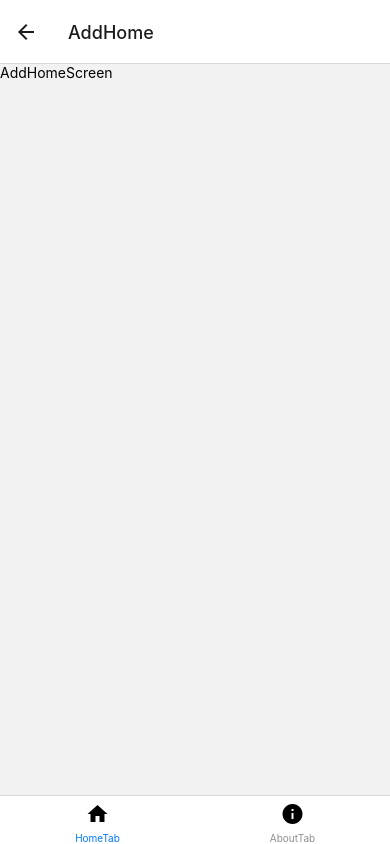
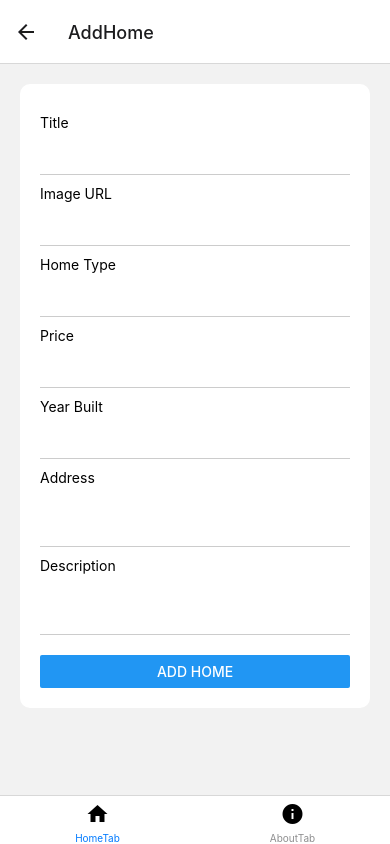
Before and after one commit to tkalejandro/react-native-housing-app, a React Native app in the folder client/: screen /AddHome in a window 390 px wide. Built offline with nearby package versions, Linux system fonts and the light colour scheme.

Commit message:
Fixed stack issues and added form.

```diff
--- a/client/navigation/AppNavigator.js
+++ b/client/navigation/AppNavigator.js
@@ -1,14 +1,14 @@
 import React from "react";
 import { NavigationContainer } from '@react-navigation/native';
-import { createStackNavigator } from "@react-navigation/stack";
+import { createNativeStackNavigator } from "@react-navigation/native-stack";
 import { createBottomTabNavigator } from "@react-navigation/bottom-tabs";
 import AboutScreen from "../screens/AboutScreen";
 import AddHomeScreen from "../screens/AddHomeScreen";
 import HomeDetailsScreen from "../screens/HomeDetailsScreen";
 import HomeListScreen from "../screens/HomeListScreen";
-import {MaterialIcons} from "@expo/vector-icons"
+import { MaterialIcons } from "@expo/vector-icons"
 
-const Stack = createStackNavigator()
+const Stack = createNativeStackNavigator()
 const Tab = createBottomTabNavigator()
 
 
@@ -33,10 +33,10 @@ const HomeStackNavigator = () => {
 const AboutStackNavigator = () => {
     return (
         <Stack.Navigator>
-        <Stack.Screen
-            name="About"
-            component={AboutScreen} />
-    </Stack.Navigator>
+            <Stack.Screen
+                name="About"
+                component={AboutScreen} />
+        </Stack.Navigator>
     )
 }
 
@@ -45,12 +45,12 @@ const AppNavigator = () => {
     return (
         <NavigationContainer>
             <Tab.Navigator
-                screenOptions={({route}) => ({
+                screenOptions={({ route }) => ({
                     tabBarIcon: () => {
                         let iconName;
-                        if(route.name === "HomeTab") {
+                        if (route.name === "HomeTab") {
                             iconName = "home"
-                        } else if(route.name === "AboutTab") {
+                        } else if (route.name === "AboutTab") {
                             iconName = "info"
                         }
 
@@ -61,12 +61,12 @@ const AppNavigator = () => {
                 <Tab.Screen
                     name="HomeTab"
                     component={HomeStackNavigator}
-                    options={{headerShown: false}}
+                    options={{ headerShown: false }}
                 />
                 <Tab.Screen
                     name="AboutTab"
                     component={AboutStackNavigator}
-                    options={{headerShown: false}}
+                    options={{ headerShown: false }}
                 />
             </Tab.Navigator>
         </NavigationContainer>
--- a/client/package.json
+++ b/client/package.json
@@ -12,6 +12,7 @@
   "dependencies": {
     "@react-navigation/bottom-tabs": "^6.2.0",
     "@react-navigation/native": "^6.0.8",
+    "@react-navigation/native-stack": "^6.5.0",
     "@react-navigation/stack": "^6.1.1",
     "expo": "~44.0.0",
     "expo-status-bar": "~1.2.0",
@@ -19,6 +20,8 @@
     "react-dom": "17.0.1",
     "react-native": "0.64.3",
     "react-native-floating-action": "^1.22.0",
+    "react-native-gesture-handler": "^2.3.0",
+    "react-native-safe-area": "^0.5.1",
     "react-native-safe-area-context": "3.3.2",
     "react-native-screens": "~3.10.1",
     "react-native-web": "0.17.1"
--- a/client/screens/AddHomeScreen.js
+++ b/client/screens/AddHomeScreen.js
@@ -1,16 +1,76 @@
 import React from "react"
-import {StyleSheet, View, Text} from "react-native"
+import {StyleSheet, View, Text, ScrollView, TextInput, Button} from "react-native"
+
 
 const AddHomeScreen = () => {
+    //? ScrollView To make sure small phones has no problems.
     return (
-        <View>
-            <Text>AddHomeScreen</Text>
-        </View>
+        <ScrollView>
+            <View style={styles.form}>
+                <View style={styles.formGroup}>
+                    <Text style={styles.label}>Title</Text>
+                    <TextInput style={styles.input} />
+                </View>
+                <View style={styles.formGroup}>
+                    <Text style={styles.label}>Image URL</Text>
+                    <TextInput style={styles.input} />
+                </View>
+                <View style={styles.formGroup}>
+                    <Text style={styles.label}>Home Type</Text>
+                    <TextInput style={styles.input} />
+                </View>
+                <View style={styles.formGroup}>
+                    <Text style={styles.label}>Price</Text>
+                    <TextInput style={styles.input} />
+                </View>
+                <View style={styles.formGroup}>
+                    <Text style={styles.label}>Year Built</Text>
+                    <TextInput style={styles.input} />
+                </View>
+                <View style={styles.formGroup}>
+                    <Text style={styles.label}>Address</Text>
+                    <TextInput
+                    multiline
+                    style={styles.input} />
+                </View>
+                <View style={styles.formGroup}>
+                    <Text style={styles.label}>Description</Text>
+                    <TextInput
+                    multiline
+                    style={styles.input} />
+                </View>
+                <View style={styles.buttonContainer}>
+                    <Button
+                        title="Add Home"
+                    />
+                </View>
+            </View>
+        </ScrollView>
     )
 }
 
 const styles  = StyleSheet.create({
-
+    form: {
+        margin: 20,
+        backgroundColor: "#ffffff",
+        padding: 20,
+        borderRadius: 10,
+    },
+    formGroup: {
+        width: "100%",
+    },
+    label: {
+        marginVertical: 10,
+    },
+    input: {
+        paddingHorizontal: 2,
+        paddingVertical: 8,
+        borderBottomColor: "#ccc",
+        borderBottomWidth: 1,
+    },
+    buttonContainer: {
+        marginTop: 20,
+    }
 })
 
 export default AddHomeScreen
```
Also changed, not shown: 1 other file (tests, documents, lock files or other folders).
